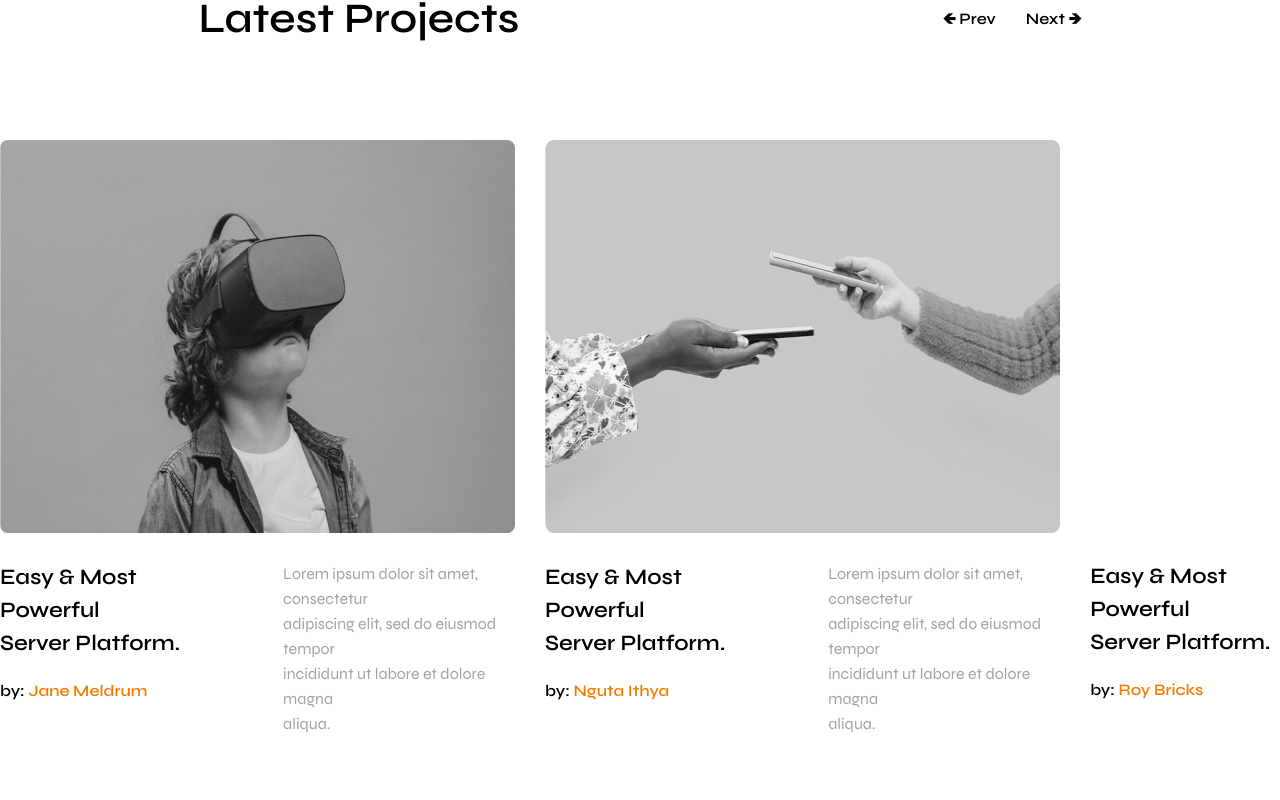
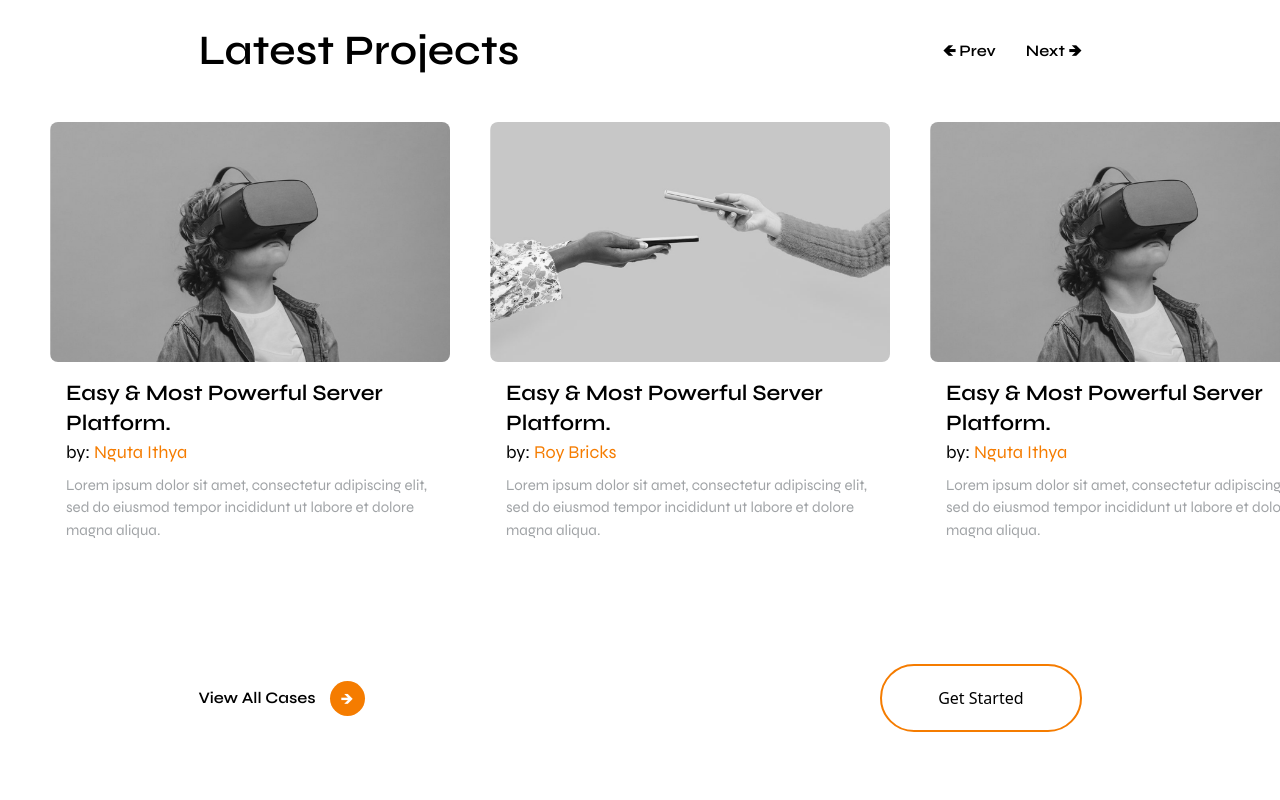
Before and after one commit to Mustajaaab/Northine, a React (Vite) app: page / in a window 1280 px wide. Shown: the part 2840-3640 px from the top of the page. Built offline with nearby package versions, Linux system fonts and the light colour scheme; a web font is replaced by a local one.

Commit message:
slider1 all done

```diff
--- a/src/components/sec2/index.jsx
+++ b/src/components/sec2/index.jsx
@@ -11,8 +11,6 @@ import Setting from '../../assets/images/setting.png'
 import File from '../../assets/images/file.png'
 import Spark from '../../assets/images/spark.png'
 import Save from '../../assets/images/save.png'
-import Motion from '../../assets/images/motion.png'
-import Phones from '../../assets/images/phones.png'
 
 function Sec2() {
     return (
@@ -159,58 +157,7 @@ function Sec2() {
         <div className='w-[10%] mx-auto flex justify-end'>
             <img src={Shades} alt="" className='w-[203px] h-[140px]'/>
         </div>
-        <div className='w-[69%] mx-auto'>
-            <div className='flex justify-between'>
-                <h1 className='font-syne font-semibold text-[42px]'>Latest Projects</h1>
-                <div className='flex gap-[30px]'>
-                    <button className='font-syne text-base font-semibold hover:text-[#121820]/50 ease-in-out duration-300 hover:scale-110'>🡸    Prev</button>
-                    <button className='font-syne text-base font-semibold hover:text-[#121820]/50 ease-in-out duration-300 hover:scale-110'>Next 🡺</button>
-                </div>
-            </div>
-        </div>
-        <div className='flex justify-end gap-[30px] mt-[90px]'>
-            <div>
-                <img src={Motion} alt="" className='w-[655px] h-[393px] rounded-lg ease-out duration-300 hover:scale-105 grayscale hover:grayscale-0'/>
-                <div className='flex gap-[85px] mt-7'>
-                    <div>
-                        <h2 className='font-syne font-semibold text-[22px]'>Easy & Most Powerful <br />
-                        Server Platform.</h2>
-                        <p className='font-syne font-semibold mt-[19px] text-base'>by: <span className='text-[#F57C00]'>Jane Meldrum</span></p>
-                    </div>
-                    <p className='font-syne leading-[25px] text-[#121820]/40'>Lorem ipsum dolor sit amet, consectetur <br />
-                        adipiscing elit, sed do eiusmod tempor <br />
-                        incididunt ut labore et dolore magna <br />
-                    aliqua.</p>
-                </div>
-            </div>
 
-            <div>
-                <img src={Phones} alt="" className='w-[655px] h-[393px] rounded-lg ease-out duration-300 hover:scale-105 grayscale hover:grayscale-0'/>
-                <div className='flex gap-[85px] mt-7'>
-                    <div>
-                        <h2 className='font-syne font-semibold text-[22px]'>Easy & Most Powerful <br />
-                        Server Platform.</h2>
-                        <p className='font-syne font-semibold mt-[19px] text-base'>by: <span className='text-[#F57C00]'>Nguta Ithya</span></p>
-                    </div>
-                    <p className='font-syne leading-[25px] text-[#121820]/40'>Lorem ipsum dolor sit amet, consectetur <br />
-                        adipiscing elit, sed do eiusmod tempor <br />
-                        incididunt ut labore et dolore magna <br />
-                    aliqua.</p>
-                </div>
-            </div>
-            <div className='mt-[420px]'>
-                <h2 className='font-syne font-semibold text-[22px]'>Easy & Most Powerful <br />
-                    Server Platform.</h2>
-                <p className='font-syne font-semibold mt-[19px] text-base'>by: <span className='text-[#F57C00]'>Roy Bricks</span></p>
-            </div>
-        </div>
-        <div className='w-[69%] mx-auto justify-between flex mt-[107px] mb-[120px]'>
-            <div className='flex gap-[14px] items-center group'>
-                <button className='font-syne font-semibold text-base group-hover:text-[#F57C00] ease-out duration-300 group-hover:scale-110 '>View All Cases</button>
-                <button className='w-[35px] h-[35px] rounded-full text-white bg-[#F57C00] group-hover:bg-black ease-out duration-300 group-hover:scale-110'>🡺</button>
-            </div>
-            <button className='font-sans text-base py-5 px-14 border-[2px] border-[#F57C00] hover:bg-[#F57C00] rounded-full hover:text-white ease-out duration-300 hover:scale-110 '>Get Started</button>
-        </div>
         </>
     )
 }
--- a/src/components/slider/index.jsx
+++ b/src/components/slider1/index.jsx
@@ -7,7 +7,7 @@ import Phones from '../../assets/images/phones.png';
 import Motion from '../../assets/images/motion.png'
 import { useRef } from "react"; // For controlling Swiper externally
 
-const Slider = () => {
+const Slider1 = () => {
   // Create a reference for the Swiper instance
   const swiperRef = useRef(null);
 
@@ -25,7 +25,7 @@ const Slider = () => {
       description: "Lorem ipsum dolor sit amet, consectetur adipiscing elit, sed do eiusmod tempor incididunt ut labore et dolore magna aliqua.",
     },
     {
-      img: Phones,
+      img: Motion,
       title: "Easy & Most Powerful Server Platform.",
       author: "Nguta Ithya",
       description: "Lorem ipsum dolor sit amet, consectetur adipiscing elit, sed do eiusmod tempor incididunt ut labore et dolore magna aliqua.",
@@ -54,37 +54,43 @@ const Slider = () => {
 
       {/* Swiper slider */}
       <Swiper
-  slidesPerView={3} // Number of slides visible
+  slidesPerView={3} // Number of slides visible at a time
   spaceBetween={20} // Space between slides
-  navigation={false}
-  pagination={false}
+  navigation={false} // Disable built-in navigation
+  pagination={{ clickable: true, el: null }}
   modules={[Navigation, Pagination]}
+  onSwiper={(swiper) => (swiperRef.current = swiper)} // Control swiper externally
+  slidesOffsetBefore={290} // Add gap before the first slide
+  slidesOffsetAfter={290}  // Add gap after the last slide
   breakpoints={{
     640: {
       slidesPerView: 1,
       spaceBetween: 20,
+      slidesOffsetBefore: 20,
+      slidesOffsetAfter: 20,
     },
     768: {
       slidesPerView: 2,
       spaceBetween: 30,
+      slidesOffsetBefore: 40,
+      slidesOffsetAfter: 40,
     },
     1024: {
       slidesPerView: 3,
       spaceBetween: 40,
+      slidesOffsetBefore: 50,
+      slidesOffsetAfter: 50,
     },
   }}
   className="mySwiper mt-10 w-full"
 >
   {slides.map((slide, index) => (
-    <SwiperSlide
-      key={index}
-      className={`${index === 0 ? "ml-[290px]" : ""} ${index === slides.length - 1 ? "mr-[290px]" : ""}`}
-    >
-      <div className="rounded-lg overflow-hidden">
+    <SwiperSlide key={index} >
+      <div className=" overflow-hidden">
         <img
           src={slide.img}
           alt={slide.title}
-          className="object-cover w-full" // Full-width images
+          className="object-cover rounded-lg grayscale hover:grayscale-0 duration-300 w-full" // Full-width images
         />
         <div className="p-4">
           <h3 className="font-semibold text-[22px] font-syne leading-[30px]">
@@ -101,10 +107,16 @@ const Slider = () => {
     </SwiperSlide>
   ))}
 </Swiper>
+        <div className='w-[69%] mx-auto justify-between flex mt-[107px] mb-[120px]'>
+            <div className='flex gap-[14px] items-center group'>
+                <button className='font-syne font-semibold text-base group-hover:text-[#F57C00] ease-out duration-300 group-hover:scale-110 '>View All Cases</button>
+                <button className='w-[35px] h-[35px] rounded-full text-white bg-[#F57C00] group-hover:bg-black ease-out duration-300 group-hover:scale-110'>🡺</button>
+            </div>
+            <button className='font-sans text-base py-5 px-14 border-[2px] border-[#F57C00] hover:bg-[#F57C00] rounded-full hover:text-white ease-out duration-300 hover:scale-110 '>Get Started</button>
+        </div>
 
-
-      </div>
+    </div>
   );
 };
 
-export default Slider;
+export default Slider1;
--- a/src/home.jsx
+++ b/src/home.jsx
@@ -2,7 +2,7 @@ import Sec1 from './components/sec1'
 import Sec2 from './components/sec2'
 import Sec3 from './components/sec3'
 import Sec4 from './components/sec4'
-import Slider from './components/slider'
+import Slider1 from './components/slider1'
 
 
 function Home() {
@@ -10,9 +10,10 @@ function Home() {
         <>
         <Sec1/>
         <Sec2/>
+        <Slider1/>
         <Sec3/>
         <Sec4/>
-        <Slider/>
+
         </>
     )
 }
```
